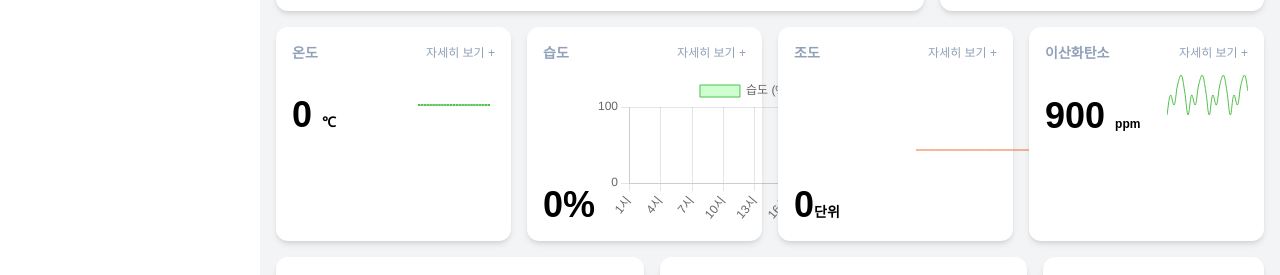
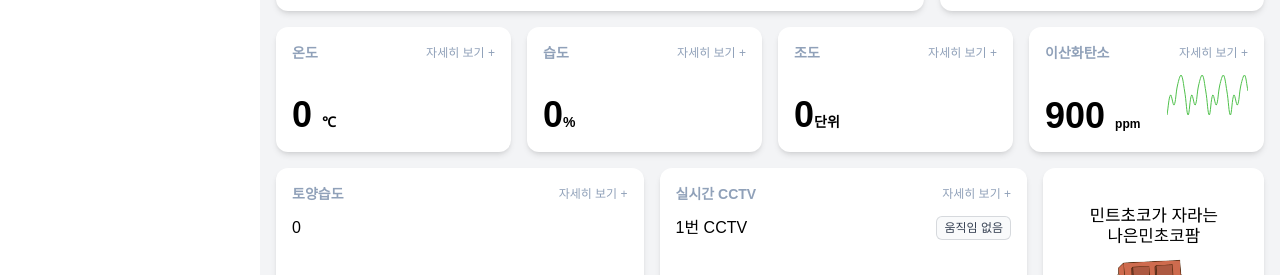
Before and after one commit to naeunminchocofarm/naeunminchocofarm_web, a React (Vite) app: page / in a window 1280 px wide. Shown: the part 269-544 px from the top of the page. Built offline with nearby package versions, Linux system fonts and the light colour scheme; no server answers; a web font is replaced by a local one.

Commit message:
습도 컴포넌트 완료

```diff
--- a/src/humidity/components/CurrentHumidity.jsx
+++ b/src/humidity/components/CurrentHumidity.jsx
@@ -28,7 +28,7 @@ const CurrentHumidity = () => {
 
   return (
     <>
-      {currentHumidity}%
+      {currentHumidity}
     </>
   )
 }
--- a/src/humidity/components/HomeHumidity.jsx
+++ b/src/humidity/components/HomeHumidity.jsx
@@ -1,17 +1,19 @@
 import React from 'react'
 import CurrentHumidity from './CurrentHumidity';
-import HumidityChart from './HumidityChart';
+import { HumidityOptionChart } from './HumidityChart';
 
 const HomeHumidity = ({currentHumidity}) => {
   const FarmBasicContNow = "co2Set text-4xl text-center font-black";
+  const FarmBasicContUnit = `text-sm`;
   return (
     <>
-      <p className={FarmBasicContNow}>
+      <div className={FarmBasicContNow}>
         <CurrentHumidity currentHumidity={currentHumidity}/>
-      </p>
-      <div>
-        <div>
-          <HumidityChart />
+        <span className={FarmBasicContUnit}>%</span>
+      </div>
+      <div className="w-2/5 ">
+        <div className="w-full ">
+          <HumidityOptionChart />
         </div>
       </div>
     </>
--- a/src/humidity/components/HumidityChart.jsx
+++ b/src/humidity/components/HumidityChart.jsx
@@ -3,23 +3,14 @@ import { Line } from "react-chartjs-2";
 import { CategoryScale, LinearScale, PointElement, LineElement, Title, Tooltip, Legend } from "chart.js";
 import { Chart as ChartJs, registerables } from "chart.js";
 import humidityApi from '../apis/humidity_api';
-import { useLocation } from "react-router-dom";
 
 ChartJs.register(...registerables);
 ChartJs.register(CategoryScale, LinearScale, PointElement, LineElement, Title, Tooltip, Legend);
 
-const HumidityChart = () => {
+const useHumidityData = () => {
   const [humidity, setHumidity] = useState([]);
-  const [useShowOption, setUseShowOption] = useState(true);
-  const location = useLocation();
 
   useEffect(() => {
-    if(location.pathname === "/home"){
-      setUseShowOption(false);
-    } else {
-      setUseShowOption(true);
-    }
-
     const fetchHumidityData = async () => {
       try {
         const response = await humidityApi.getAll();
@@ -35,8 +26,12 @@ const HumidityChart = () => {
     fetchHumidityData();
     const intervalId = setInterval(fetchHumidityData, 600000); // 10분마다 갱신
     return () => clearInterval(intervalId);
-  }, [location.pathname]);
+  }, []);
+  return humidity;// 전체에서 리턴
+};
 
+  //데이터용 변환함수
+  const getHumidityData = (humidity) => {
     // X축 시간 레이블
   const labels = Array.from({ length: 25 }, (_, i) => `${i + 1}시`);
 
@@ -54,8 +49,7 @@ const HumidityChart = () => {
     return index <= currentHour ? value : null;
   });
 
-  // 습도 차트 데이터 설정
-  const humidityData = {
+  return {
     labels,
     datasets: [
       {
@@ -68,14 +62,18 @@ const HumidityChart = () => {
         borderWidth: 1,
       },
     ],
-  };
+  }
+}
 
-
+//차트 옵션 설정
+const HumidityChart = () => {
+  const humidity = useHumidityData();
 
     // 차트 옵션 설정
     const optionsShow = {
       responsive: true,
-    maintainAspectRatio: false,
+      maintainAspectRatio: true,
+      aspectRatio: 4 / 3,
       plugins: {
         legend: {
           display: true,
@@ -91,16 +89,31 @@ const HumidityChart = () => {
             // 100 단위로 눈금 표시
             stepSize: 100,
           },
-
         },
       },
     };
 
+  return (
+    <div className="w-full">
+      <Line
+        aspect={4 / 3}
+        data={getHumidityData(humidity)}
+        options={optionsShow}
+      />
+    </div>
+  );
+};
+
+//차트 옵션 설정
+const HumidityOptionChart = () => {
+  const humidity = useHumidityData();
+
   const optionHide ={
-    responsive: false,
+    responsive: true,
     //true: 16:9 유지
     //false: 반응형
-    maintainAspectRatio: false,
+    maintainAspectRatio: true,
+    aspectRatio: 4 / 3,
     //포인트 X
     pointRadius: 0,
     scales: {
@@ -113,13 +126,12 @@ const HumidityChart = () => {
   };
 
   return (
-    <div className={"w-full"} >
+    <div className="w-full h-1/3 aspect-w-4 aspect-h-3" >
       <Line
-        data={humidityData}
-        options={useShowOption ? optionsShow : optionHide}
+        data={getHumidityData(humidity)} options={optionHide}
       />
     </div>
   );
-};
+}
 
-export default HumidityChart;
+export { HumidityChart, HumidityOptionChart };
--- a/src/humidity/pages/HumidityPage.jsx
+++ b/src/humidity/pages/HumidityPage.jsx
@@ -1,6 +1,6 @@
 import React from 'react'
 import CurrentHumidity from '../components/CurrentHumidity'
-import HumidityChart from '../components/HumidityChart'
+import { HumidityChart } from '../components/HumidityChart'
 import Humidifier from '../components/Humidifier'
 import Card from '../../common_components/Card'
 
--- a/src/sunshine/components/SunshineChart.jsx
+++ b/src/sunshine/components/SunshineChart.jsx
@@ -62,13 +62,13 @@ const getSunshineData = (sunshines) => {
   const dataValues = Array.from({ length: 25 }, (_, h) => {
     // 해당 시간에 대한 데이터를 찾아서 LDR 값을 반환, 없으면 null
     const data = sunshines.find((s) => new Date(s.measuredAt).getHours() === h);
-    return data ? data.ldrValue : 0;
+    return data ? data.ldrValue : null;
   });
 
   // 마지막 데이터 이후는 null로 처리하여 표시
   const updatedDataValues = dataValues.map((value, index) => {
     // 현재 시간 이후는 null로 처리
-    return index <= currentHour ? value : 0;
+    return index <= currentHour ? value : null;
   });
 
   return {
@@ -129,7 +129,7 @@ const SunshineNoOptionChart = () => {
   const sunshines = useSunshineData();
 
   const optionHide = {
-    responsive: false,
+    responsive: true,
     maintainAspectRatio: true,
     aspectRatio: 4 / 3,
     //포인트 X
--- a/src/temperature/components/TempChart.jsx
+++ b/src/temperature/components/TempChart.jsx
@@ -39,12 +39,12 @@ const getTempData = (temperatureAvg) => {
     const data = temperatureAvg.find(
       (s) => new Date(s.measuredAt).getHours() === h
     );
-    return data ? data.temperatureC : 0;
+    return data ? data.temperatureC : null;
   });
 
   const currentHour = new Date().getHours();
   const updatedTemperatureDatas = tempValues.map((value, i) =>
-    i <= currentHour ? value : 0
+    i <= currentHour ? value : null
   );
 
   return {
@@ -58,7 +58,6 @@ const getTempData = (temperatureAvg) => {
         backgroundColor: "rgba(7, 255, 19, 0.2)",
         fill: false,
         tension: 0.4,
-        pointRadius: 1,
         borderWidth: 1,
       },
     ],
@@ -105,6 +104,7 @@ const TempNoOptionChart = () => {
     responsive: true,
     maintainAspectRatio: true,
     aspectRatio: 4 / 3,
+    pointRadius: 0,
     scales: {
       x: { display: false },
       y: { display: false },
```
Lines whose indentation alone changed are shown as unchanged.
